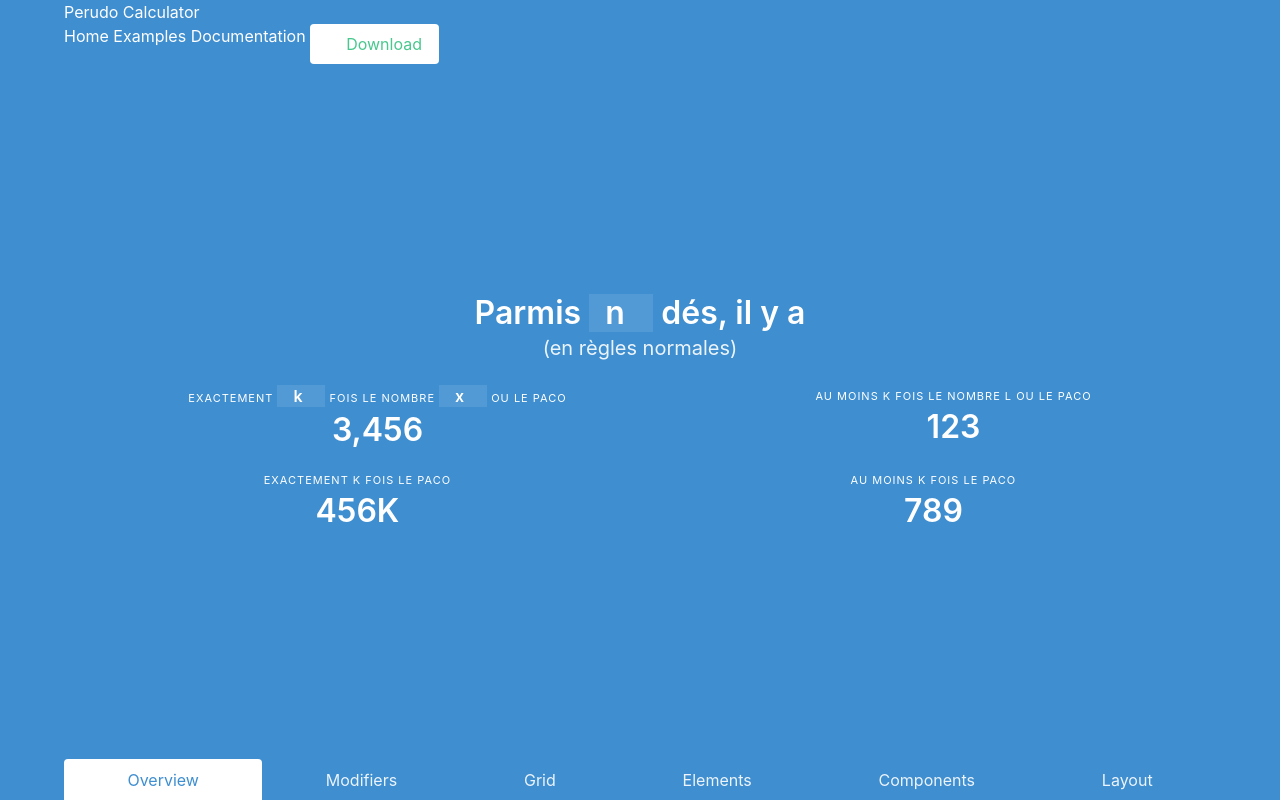
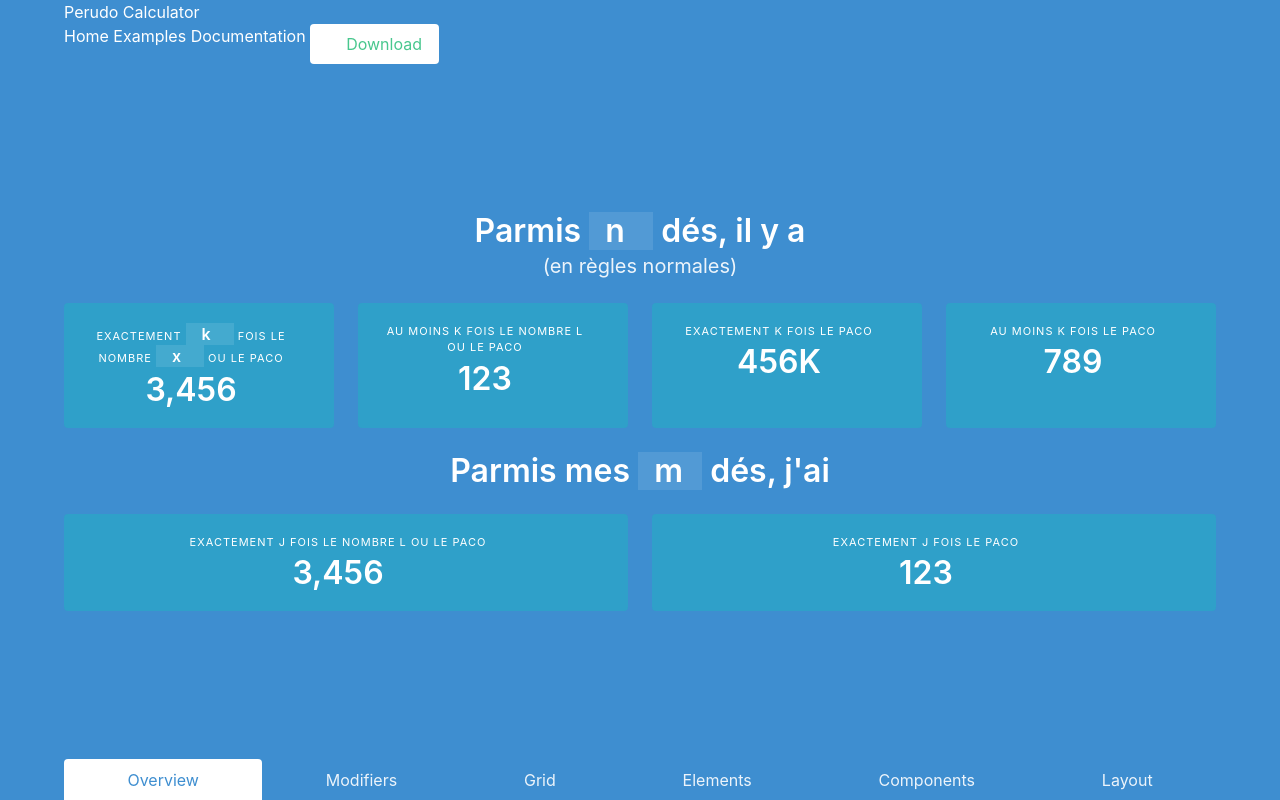
Before and after one commit to mmorainville/perudo-calculator, a Nuxt app: page / in a window 1280 px wide. Built offline with nearby package versions, Linux system fonts and the light colour scheme.

Commit message:
style: improve the layout with tiles

```diff
--- a/pages/index.vue
+++ b/pages/index.vue
@@ -47,9 +47,9 @@
           (en règles normales)
         </h2>
 
-        <div class="level">
-          <div class="level-item has-text-centered">
-            <div>
+        <div class="tile is-ancestor c-values">
+          <div class="tile is-parent">
+            <div class="tile is-child notification c-values__block c-values__block--primary">
               <p class="heading">
                 exactement <input class="c-input-number c-input-number--heading" type="number" placeholder="k">
                 fois le nombre <input class="c-input-number c-input-number--heading" type="number" placeholder="x">
@@ -58,25 +58,47 @@
               <p class="title">3,456</p>
             </div>
           </div>
-          <div class="level-item has-text-centered">
-            <div>
+
+          <div class="tile is-parent">
+            <div class="tile is-child notification c-values__block c-values__block--primary">
               <p class="heading">au moins k fois le nombre l ou le paco</p>
               <p class="title">123</p>
             </div>
           </div>
-        </div>
 
-        <div class="level">
-          <div class="level-item has-text-centered">
-            <div>
+          <div class="tile is-parent">
+            <div class="tile is-child notification c-values__block c-values__block--primary">
               <p class="heading">exactement k fois le paco</p>
               <p class="title">456K</p>
             </div>
           </div>
-          <div class="level-item has-text-centered">
-            <div>
+
+          <div class="tile is-parent">
+            <div class="tile is-child notification c-values__block c-values__block--primary">
               <p class="heading">au moins k fois le paco</p>
               <p class="title">789</p>
+            </div>
+          </div>
+        </div>
+
+        <h1 class="title">
+          Parmis mes <input class="c-input-number c-input-number--title" type="number" placeholder="m"> dés, j'ai
+        </h1>
+
+        <div class="tile is-ancestor c-values">
+          <div class="tile is-parent">
+            <div class="tile is-child notification c-values__block c-values__block--primary">
+              <p class="heading">
+                exactement j fois le nombre l ou le paco
+              </p>
+              <p class="title">3,456</p>
+            </div>
+          </div>
+
+          <div class="tile is-parent">
+            <div class="tile is-child notification c-values__block c-values__block--primary">
+              <p class="heading">exactement j fois le paco</p>
+              <p class="title">123</p>
             </div>
           </div>
         </div>
@@ -135,4 +157,12 @@ export default {
       width: 48px;
     }
   }
+
+  .c-values {
+    &__block {
+      &--primary {
+        background-color: transparentize(#00d1b2, 0.75);
+      }
+    }
+  }
 </style>
```
Lines whose indentation alone changed are shown as unchanged.
